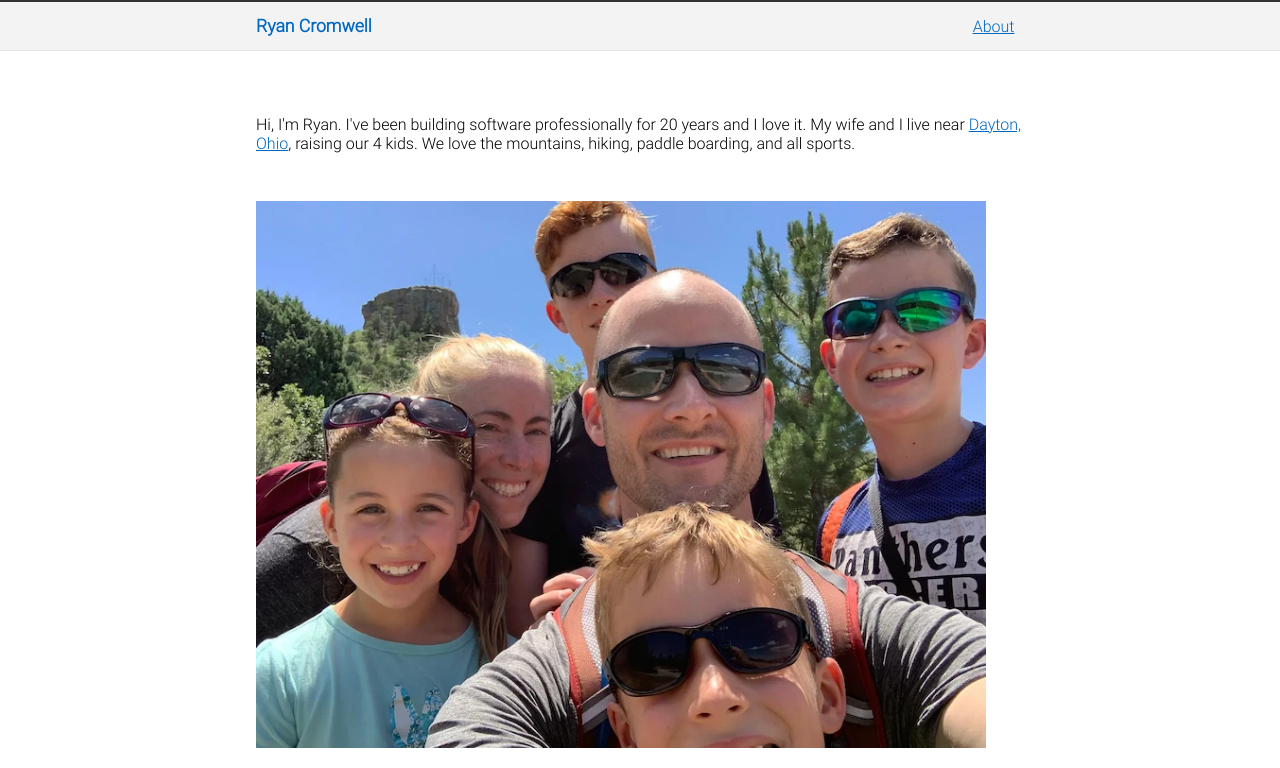
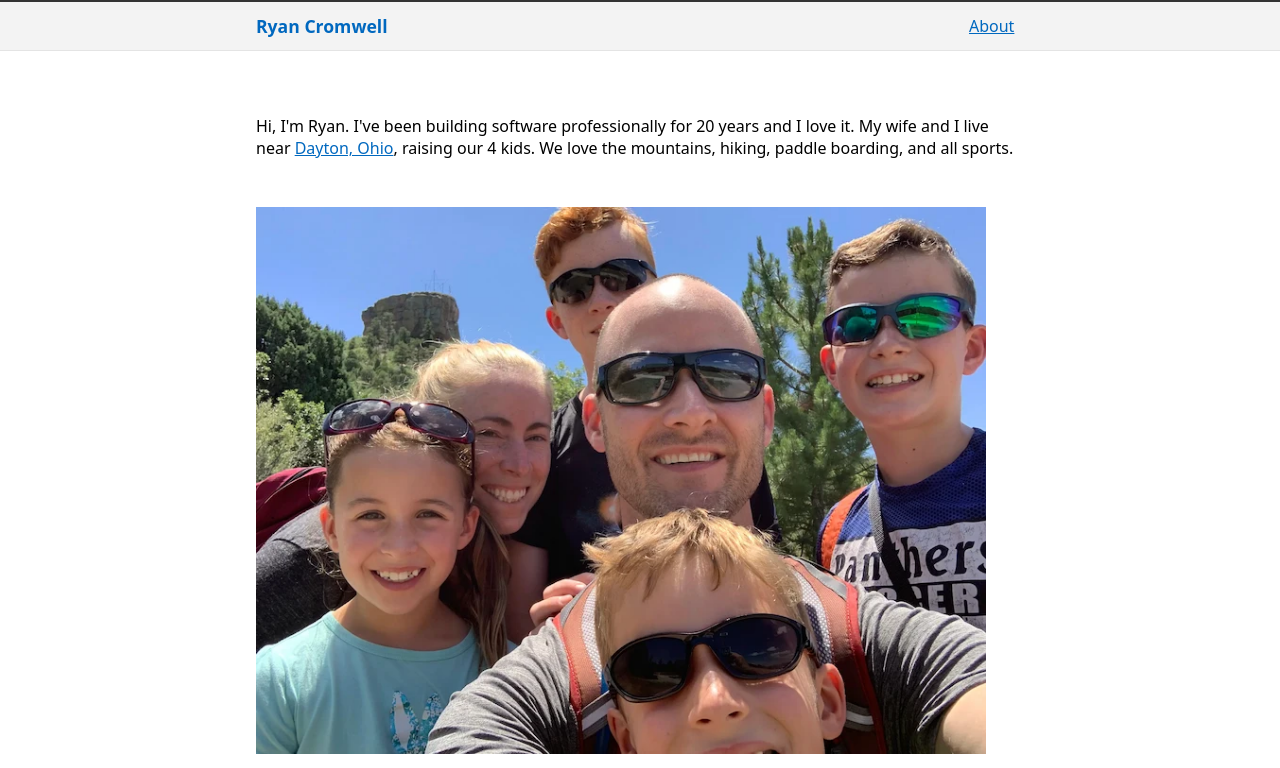
Before and after one commit to cromwellryan/cromwellhaus-com, a Next.js app: page /about in a window 1280 px wide. Shown: the top 768 px of the page. Built offline with nearby package versions, Linux system fonts and the light colour scheme.

Commit message:
fix (App): Using the correct font-family for system ui

```diff
--- a/styles/globals.css
+++ b/styles/globals.css
@@ -1,15 +1,6 @@
-/* Define the "system" font family
- * h/t css-tricks: https://css-tricks.com/snippets/css/system-font-stack/
- * */
-@font-face {
-  font-family: system;
-  font-style: normal;
-  font-weight: 300;
-  src: local(".SFNSText-Light"), local(".HelveticaNeueDeskInterface-Light"), local(".LucidaGrandeUI"), local("Ubuntu Light"), local("Segoe UI Light"), local("Roboto-Light"), local("DroidSans"), local("Tahoma");
-}
-
+/* Using the system font stack b/c we feel the need... the need for speed */
 body {
-  font-family: "system";
+  font-family: "system-ui";
   background: #ffffff;
 
   margin: 0rem;
@@ -66,8 +57,7 @@ a {
 }
 
 .header__link-home {
-  font-family: system;
-  font-weight: bold;
+  font-family: "system-ui";
   font-size: 1.1rem;
   text-decoration: none;
 }
```
